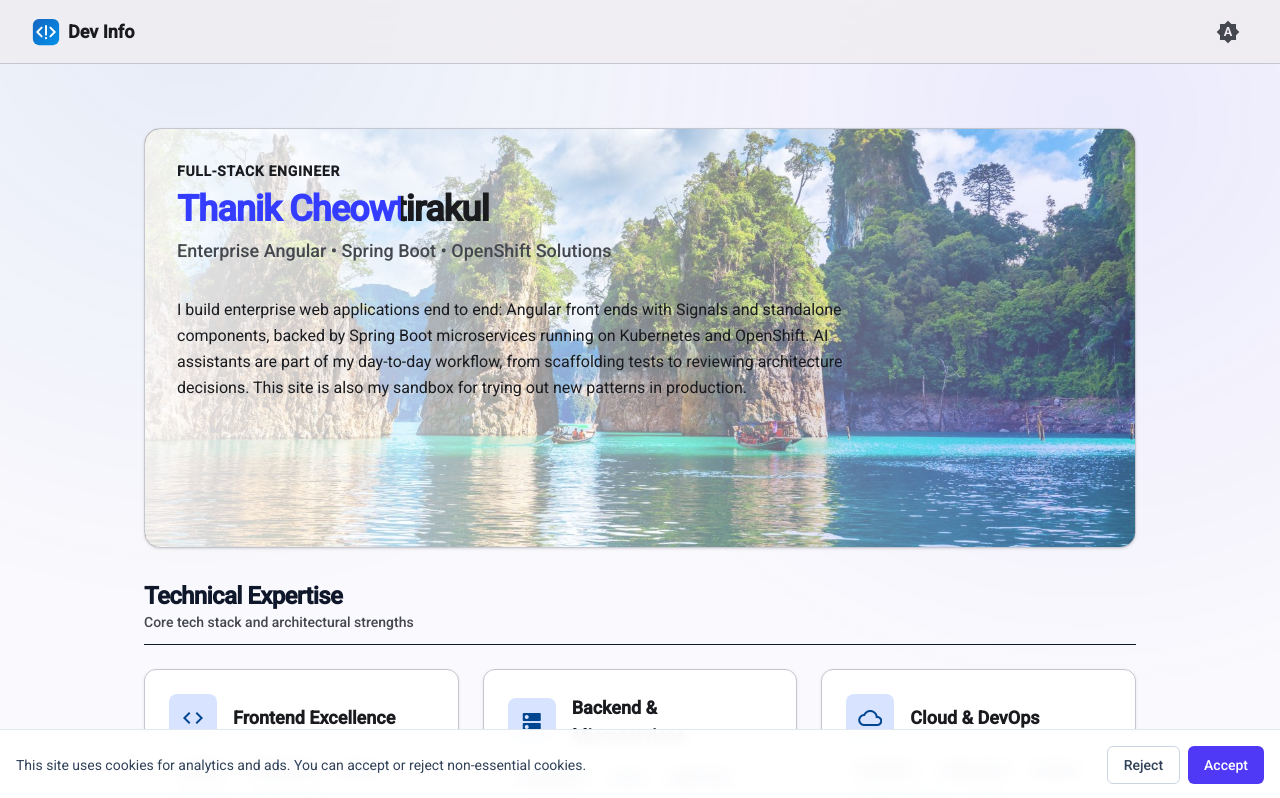
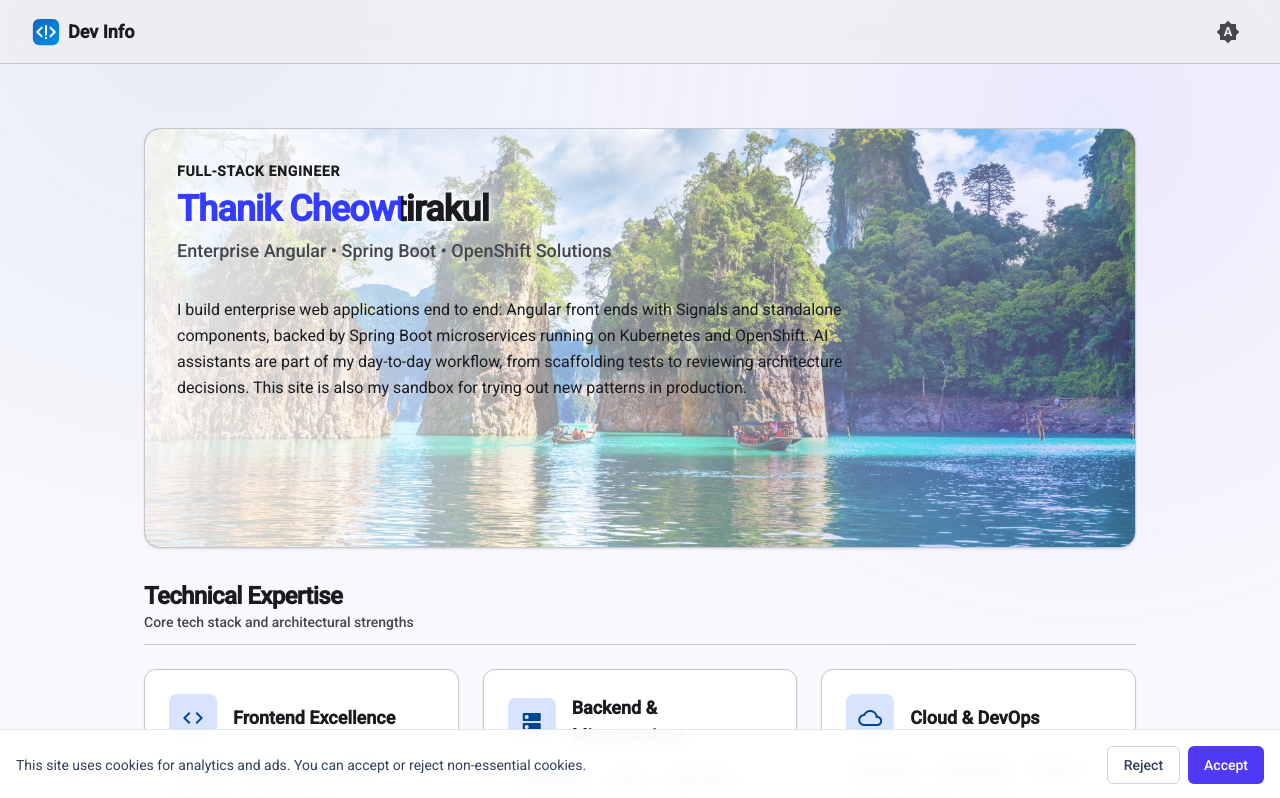
Before and after one commit to thanikc/thanikc.github.io, an Angular app: page / in a window 1280 px wide. Shown: the top 798 px of the page. Built offline with nearby package versions, Linux system fonts and the light colour scheme.

Commit message:
fix(ui): correct colors when switching theme

```diff
--- a/src/app/app.component.html
+++ b/src/app/app.component.html
@@ -1,4 +1,4 @@
-<div class="app-shell min-h-screen flex flex-col text-slate-900 dark:text-slate-100">
+<div class="app-shell min-h-screen flex flex-col">
   <a
     href="#main-content"
     class="sr-only focus:not-sr-only focus:absolute focus:z-50 focus:p-4 focus:bg-indigo-600 focus:text-white focus:outline-none focus:ring-2 focus:ring-white"
--- a/src/app/domains/profile/profile.component.scss
+++ b/src/app/domains/profile/profile.component.scss
@@ -67,10 +67,20 @@
   background-clip: text;
   color: transparent;
   animation: shine 6s linear infinite;
+  // drop-shadow, not text-shadow: it haloes the gradient text's alpha shape
+  // instead of painting a solid glyph over its fill.
+  filter: drop-shadow(0 0 2px var(--mat-sys-surface-container-lowest))
+    drop-shadow(0 0 6px var(--mat-sys-surface-container-lowest));
 }
 
 .hero-subtitle {
   color: var(--mat-sys-on-surface-variant);
+}
+
+// Tailwind's `border-b` leaves the colour as `currentColor`, which draws the
+// rule at full heading strength. Divider borders use the outline token.
+.skills-header {
+  border-color: var(--mat-sys-outline-variant);
 }
 
 .card-avatar {
--- a/src/styles/tailwind.css
+++ b/src/styles/tailwind.css
@@ -1 +1,18 @@
-@import "tailwindcss";
+@import 'tailwindcss';
+
+/* By default `dark:` keys off the OS `prefers-color-scheme`, which ignores the
+   theme toggle's `data-theme` override and leaves Tailwind-coloured text
+   fighting token-coloured backgrounds. Mirror the resolution used for the
+   surface tokens in material.scss: an explicit override wins, otherwise fall
+   back to the OS preference. */
+@custom-variant dark {
+  &:where([data-theme='dark'], [data-theme='dark'] *) {
+    @slot;
+  }
+
+  @media (prefers-color-scheme: dark) {
+    &:where(:root:not([data-theme='light']) *, :root:not([data-theme='light'])) {
+      @slot;
+    }
+  }
+}
```
Also changed, not shown: 1 other file (tests, documents, lock files or other folders).
